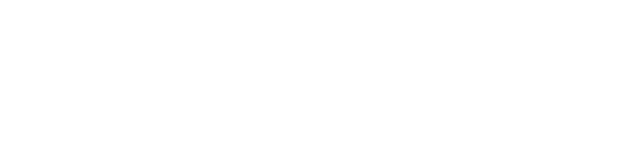
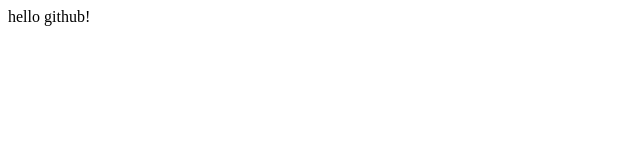
Before and after one commit to kagaggg/github1, a plain HTML site: page index.html in a window 1280 px wide. Shown: the whole page, without its empty margins (0-640 px from the left). Drawn offline with Linux system fonts and the light colour scheme.

Commit message:
Update index.html

```diff
--- a/index.html
+++ b/index.html
@@ -5,6 +5,6 @@
     <title>git index</title>
   </head>
   <body>
-
+    hello github!
   </body>
 </html>
```
